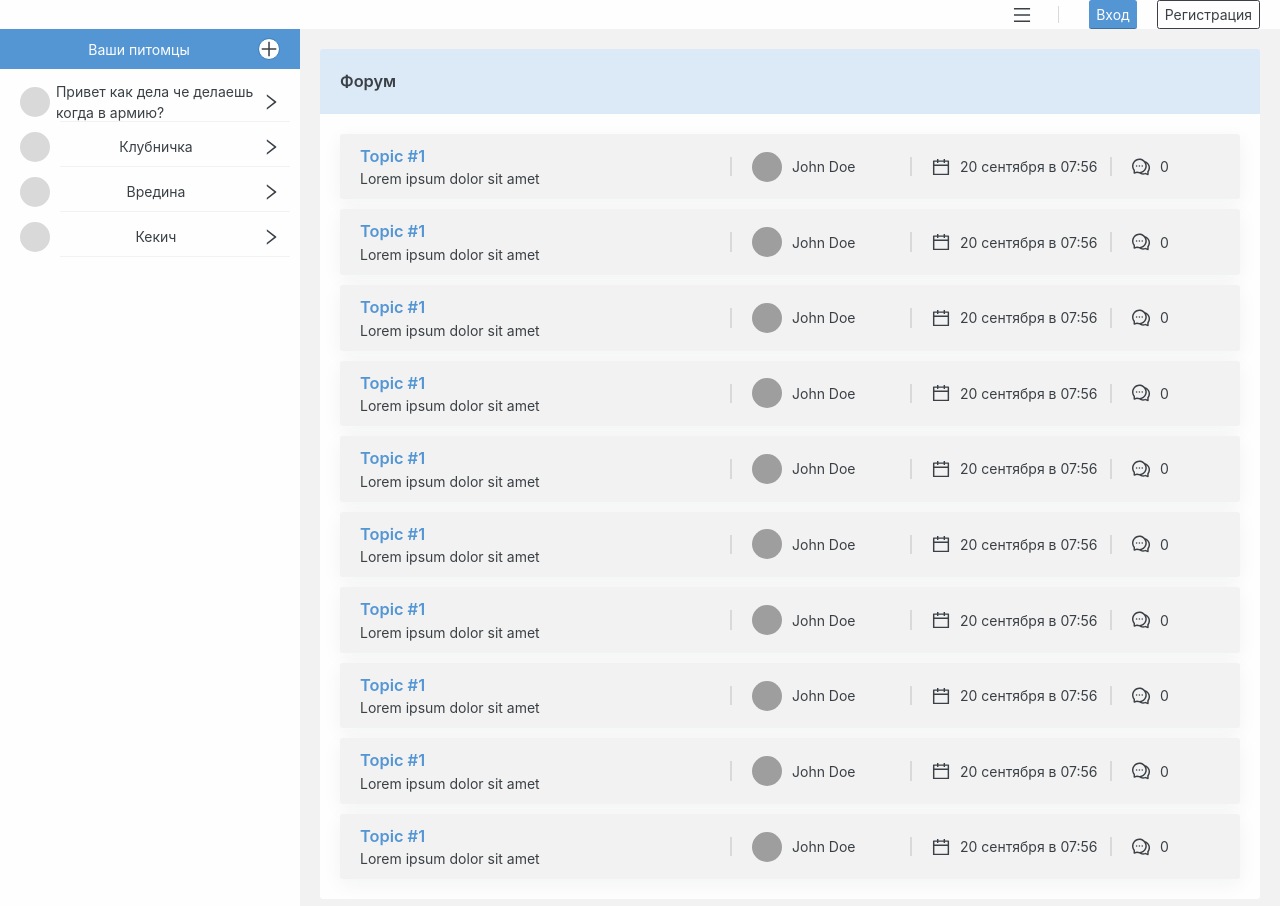
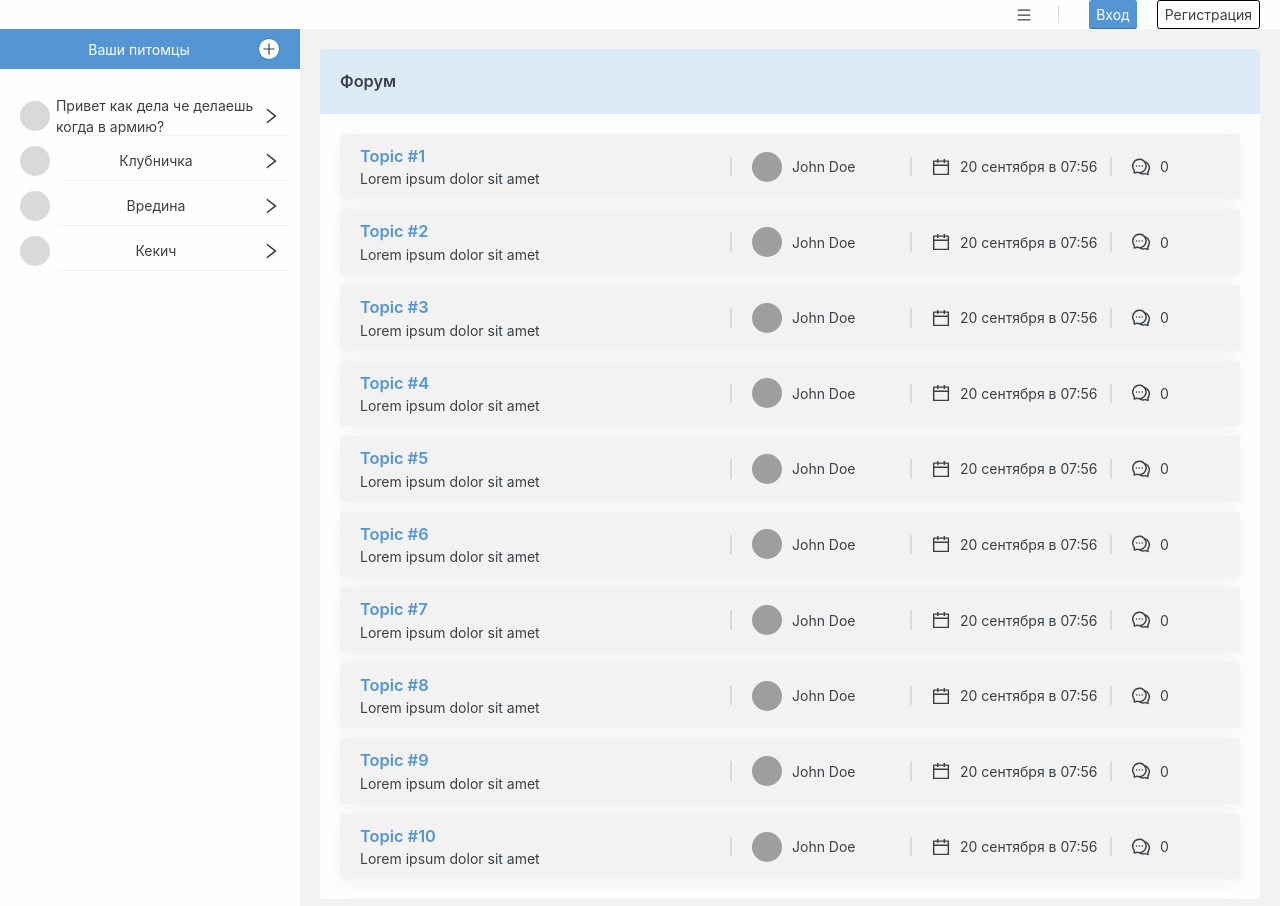
Before and after one commit to AlexVedernikoff/Vet-clinic-for-wolfik, a React (Create React App) app: page /forum in a window 1280 px wide. Shown: the top 906 px of the page. Built offline with nearby package versions, Linux system fonts and the light colour scheme; grey boxes are pictures that could not be loaded.

Commit message:
refactoring

```diff
--- a/src/app/App.tsx
+++ b/src/app/App.tsx
@@ -1,5 +1,6 @@
 import { Routes, Route } from 'react-router-dom';
-import { Header, PetSidebar } from '../widgets/index';
+import Header from './Header/Header';
+import PetSidebar from './PetSidebar/PetSidebar';
 import {
   AdminPage,
   ClientPage,
--- a/src/widgets/Header/Header.tsx
+++ b/src/app/Header/Header.tsx
@@ -3,10 +3,11 @@ import { MenuOutlined } from '@ant-design/icons';
 import { v4 as uuidv4 } from 'uuid';
 
 import { Button, Separator } from '../../shared/index';
-import styles from './Header.module.scss';
 import { MatchMediaWrapper } from '../../layout';
 
-export function Header(): JSX.Element {
+import styles from './Header.module.scss';
+
+export default function Header(): JSX.Element {
   type Header = { label: string, path: string }[];
 
   const links:Header = [
--- a/src/widgets/PetSidebar/PetSidebar.tsx
+++ b/src/app/PetSidebar/PetSidebar.tsx
@@ -47,7 +47,7 @@ const petListItem = (pet: Pets, cb: (id: number) => void): JSX.Element => (
   </li>
 );
 
-export function PetSidebar(): JSX.Element {
+export default function PetSidebar(): JSX.Element {
   const [petsData, setPetsData] = useState([
     { id: 1, name: 'Привет как дела че делаешь когда в армию?', checked: false },
     { id: 2, name: 'Клубничка', checked: false },
--- a/src/styles/global.scss
+++ b/src/styles/global.scss
@@ -23,8 +23,8 @@ body {
 #root {
   max-width: 100vw;
   max-height: 100vh;
-  width: 100%;
-  height: 100%;
+  width: 100vw;
+  height: 100vh;
 }
 
 .layout {
@@ -42,6 +42,16 @@ body {
       justify-content: center;
       padding: 20px;
     }
+  }
+}
+
+*:not(button) > a {
+  text-decoration: none;
+  color: var(--theme-color);
+
+  &:hover {
+    text-decoration: underline;
+    color: var(--theme-color-highlight);
   }
 }
 
@@ -70,7 +80,7 @@ h2 {
   }
 } */
 
-.anticon {
+*:not(button) > .anticon {
   /* любому элементу, примыкающему к иконке справа, делается отступ слева */
   & + * {
     margin-left: 10px;
--- a/src/widgets/ForumWidget/ForumWidget.module.scss
+++ b/src/widgets/ForumWidget/ForumWidget.module.scss
@@ -27,7 +27,6 @@
   }
 
   .title {
-    color: var(--theme-color);
     font-weight: 600;
   }
 
--- a/src/widgets/ForumWidget/ForumWidget.tsx
+++ b/src/widgets/ForumWidget/ForumWidget.tsx
@@ -8,14 +8,14 @@ import { Animation } from '../../layout';
 
 import css from './ForumWidget.module.scss';
 
-import type { Topic } from '../../types/TopicDTO';
+/* import type { Topic } from '../../types/TopicDTO'; */
 
 export function ForumWidget(): JSX.Element {
   /** @temp dummy data */
-  const topicList: any[] = new Array(10).fill(null).map(() => (
+  const topicList: any[] = new Array(10).fill(null).map((_, i) => (
     {
       id: uuidv4(),
-      title: 'Topic #1',
+      title: `Topic #${i + 1}`,
       content: 'Lorem ipsum dolor sit amet',
       creationDate: new Date(),
       lastUpdateDate: new Date(),
@@ -53,8 +53,12 @@ export function ForumWidget(): JSX.Element {
     </>
   );
 
+  /* duration = base * (i * factor + 1)
+    base: 500ms
+    factor: 0.25 [1, 1.25, 1.5, 1.75, 2, ...]
+    duration: 500, 625, 750, 875, 1000, ... */
   const topicRender = topicList.map((topic, i) => (
-    <Animation mount="drawUp" duration={500} delay={500 * 0.1 * i} fn='ease-out' key={topic.id}>
+    <Animation mount="drawUp" duration={500 * (i * 0.25 + 1)} fn='ease-out' key={topic.id}>
       <div className={css.topic}>
         <div>
           <Link to="/onetopic">
--- a/src/widgets/index.ts
+++ b/src/widgets/index.ts
@@ -1,5 +1,3 @@
 export { FormWidget } from './FormWidget/FormWidget';
 export { ForumWidget } from './ForumWidget/ForumWidget';
-export { Header } from './Header/Header';
-export { PetSidebar } from './PetSidebar/PetSidebar';
-export { PetsInfoWidget } from './PetsInfoWidget/PetsInfoWidget';
+/* export { PetsInfoWidget } from './PetsInfoWidget/PetsInfoWidget'; */
```
Also changed, not shown: src/widgets/PetsInfoWidget/PetsInfoWidget.tsx (+0 -9 lines), src/app/Header/Header.module.scss (renamed from src/widgets/Header/Header.module.scss), src/app/PetSidebar/PetSidebar.module.scss (renamed from src/widgets/PetSidebar/PetSidebar.module.scss).
